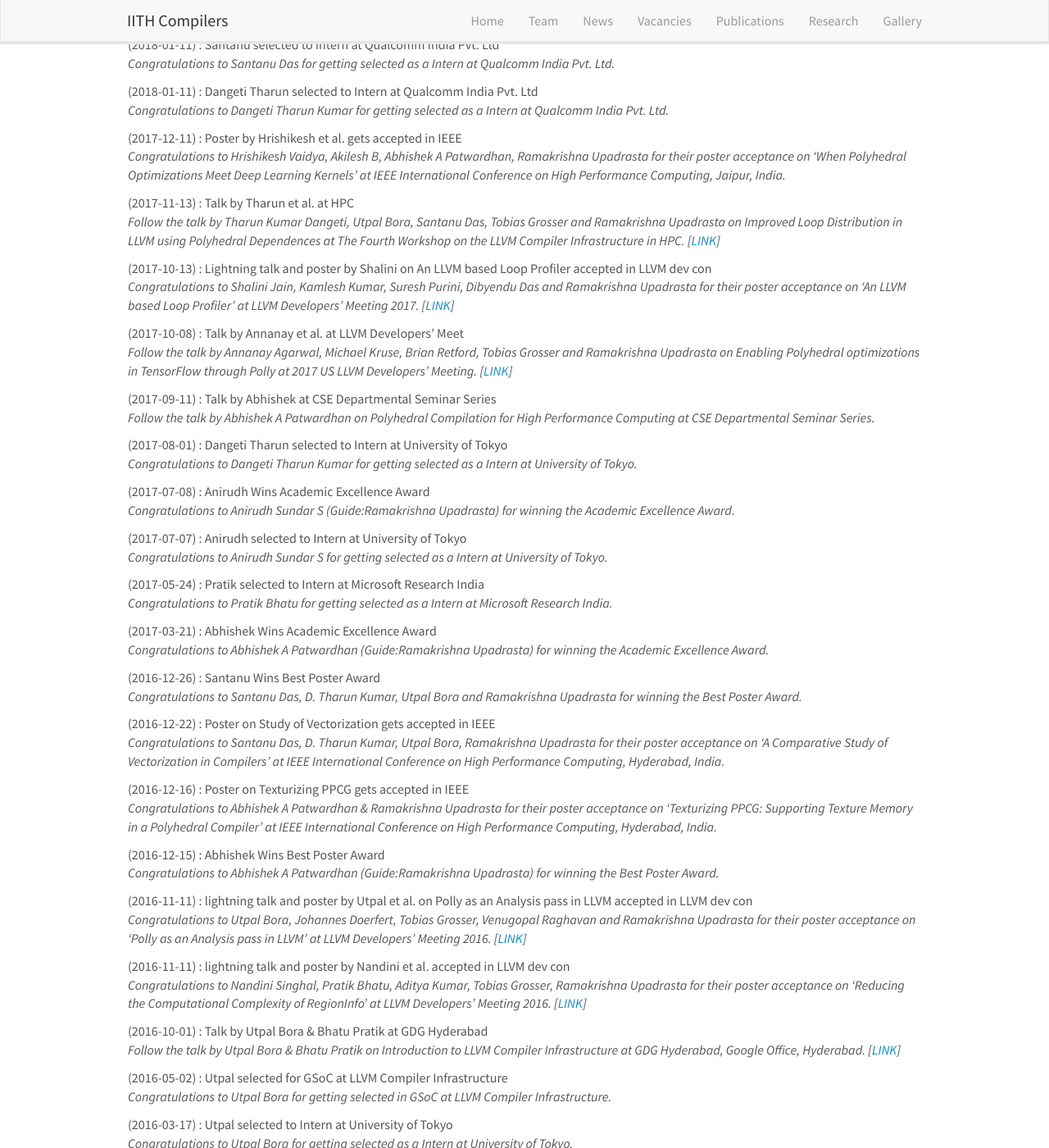
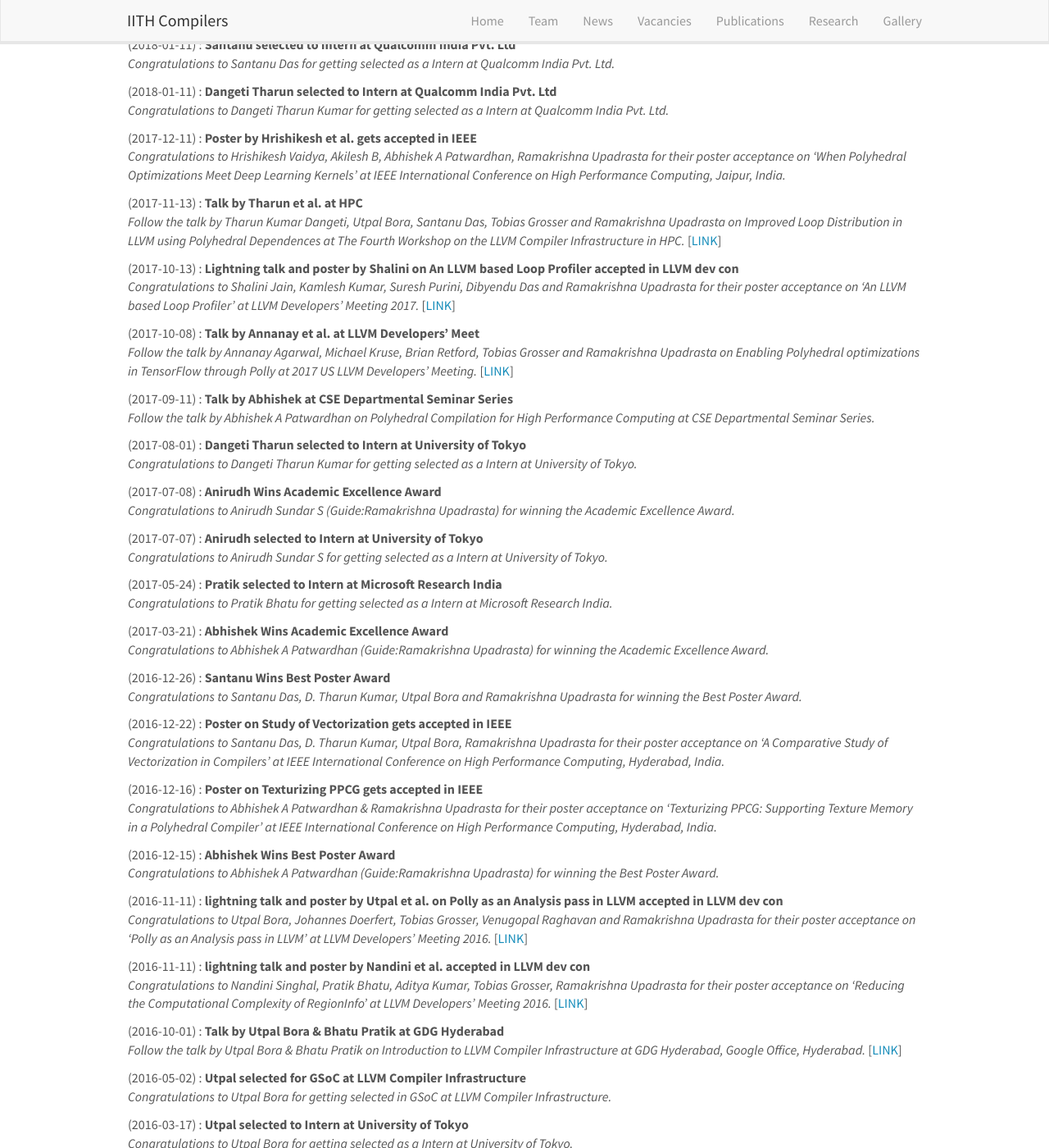
Before and after one commit to utpalbora/compilers.cse.iith.ac.in, a Jekyll site: the page built from _pages/allnews.md, in a window 1280 px wide and 1400 px high, scrolled down 1138 px. Shown: the whole window at 82% size. Built offline with Jekyll 4.4.1, drawn with Linux system fonts in a browser that asks for light colours; nearby versions of some CDN libraries; some of the changed text lies outside the part shown.

```diff
--- a/_pages/allnews.md
+++ b/_pages/allnews.md
@@ -12,7 +12,7 @@ permalink: /news
 {% for y in dateSorted %}
    {% assign sortedItems = y.items %}
    {% for article in sortedItems %}
-   <p>({{ article.date }}) : {{article.status}}<br>
-   <em>{{ article.headline }} {% if article.url != "" %} [<a href="{{ article.url}}">LINK</a>]{% endif %}</em></p>
+   <p>({{ article.date }}) : <b>{{article.status}}</b><br>
+   <em>{{ article.headline }}</em> {% if article.url != "" %} [<a href="{{ article.url}}" target="_blank">LINK</a>]{% endif %}</p>
    {% endfor %}
 {% endfor %}
```
